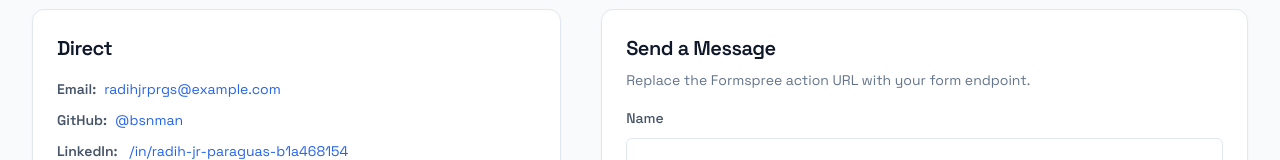
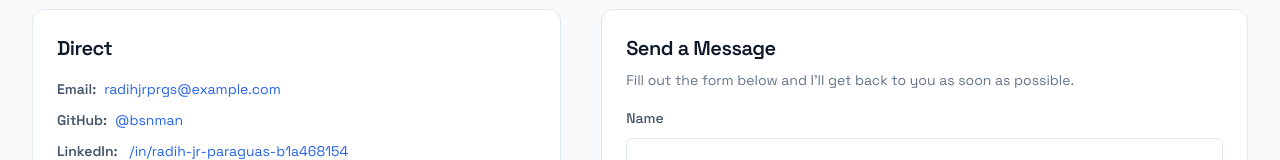
Before and after one commit to bsnman/radih.dev, a Vue app: page /contact in a window 1280 px wide. Shown: the part 244-404 px from the top of the page. Built offline with nearby package versions, Linux system fonts and the light colour scheme.

Commit message:
Set formspree form id

```diff
--- a/src/pages/Contact.vue
+++ b/src/pages/Contact.vue
@@ -31,12 +31,12 @@
       <div class="rounded-xl border border-slate-200 bg-white p-6 shadow-sm">
         <h2 class="text-xl">Send a Message</h2>
         <p class="mt-2 text-sm text-slate-500">
-          Replace the Formspree action URL with your form endpoint.
+          Fill out the form below and I'll get back to you as soon as possible.
         </p>
         <form
           class="mt-4 space-y-4"
           method="POST"
-          action="https://formspree.io/f/your-form-id"
+          action="https://formspree.io/f/xwvneobe"
         >
           <div>
             <label class="text-sm font-medium text-slate-600" for="name">Name</label>
```
